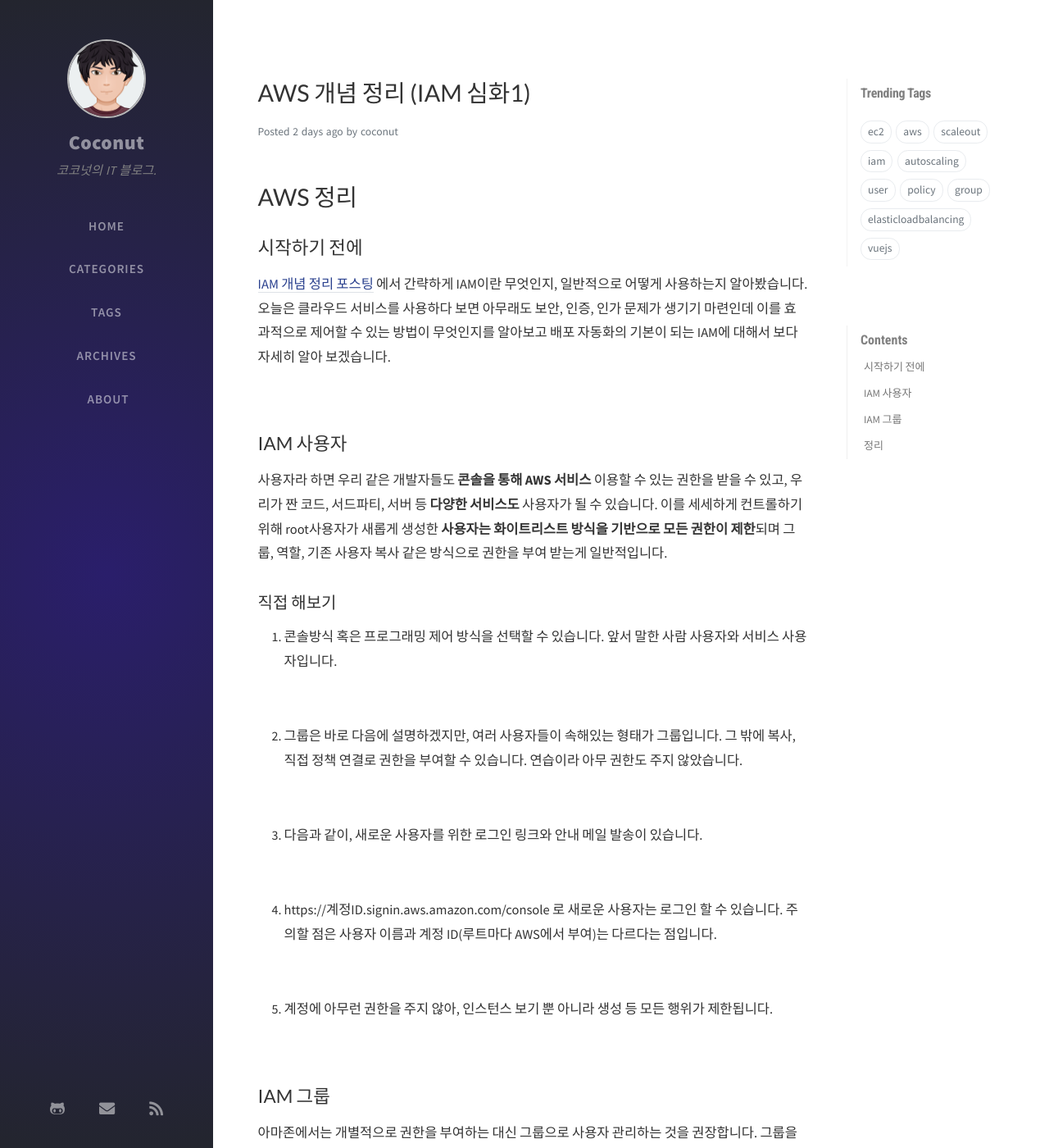
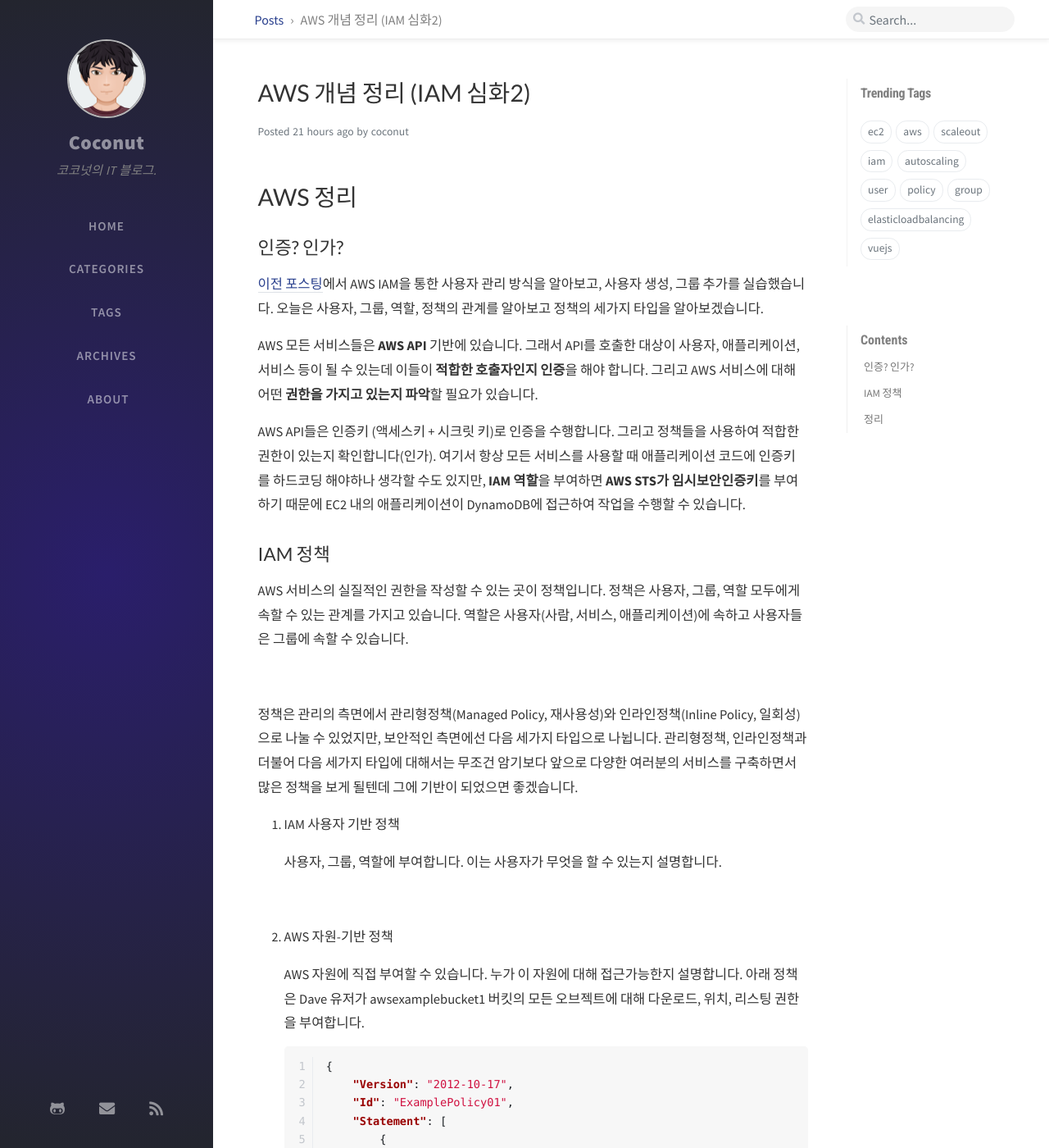
Before and after one commit to coconutstd/coconutstd.github.io, a Jekyll site: the page built from _posts/2020-10-24-AWS정리-6.md, in a window 1280 px wide and 1400 px high. Shown: the whole window at 82% size. Built offline with Jekyll 4.4.1, drawn with Linux system fonts in a browser that asks for light colours; nearby versions of some CDN libraries; comment, search, counter and statistics services are not loaded; some of the changed text lies outside the part shown.

Commit message:
No.7 포스팅(주제: AWS IAM정리 2) - 완료

````diff
--- a/_posts/2020-10-24-AWS정리-6.md
+++ b/_posts/2020-10-24-AWS정리-6.md
@@ -1,75 +1,116 @@
 ---
 layout: post
-title:  "AWS 개념 정리 (IAM 심화1)"
+title:  "AWS 개념 정리 (IAM 심화2)"
 summary: 클라우드 기술 이해
 author: coconut
-date: 2020-10-23 02:11 AM
+date: 2020-10-25 01:36 AM
 categories: [cloud]
-tags: [aws, ec2, iam, user, group, policy]
+tags: [aws, ec2, iam, user, group, role, policy]
 ---
 
 # AWS 정리
 
 
 
-## 시작하기 전에
+## 인증? 인가?
 
-[IAM 개념 정리 포스팅](https://coconutstd.github.io/posts/AWS%EC%A0%95%EB%A6%AC-1/) 에서 간략하게 IAM이란 무엇인지, 일반적으로 어떻게 사용하는지 알아봤습니다. 오늘은 클라우드 서비스를 사용하다 보면 아무래도 보안, 인증, 인가 문제가 생기기 마련인데 이를 효과적으로 제어할 수 있는 방법이 무엇인지를 알아보고 배포 자동화의 기본이 되는 IAM에 대해서 보다 자세히 알아 보겠습니다.
+[이전 포스팅](https://coconutstd.github.io/posts/AWS%EC%A0%95%EB%A6%AC-5/)에서 AWS IAM을 통한 사용자 관리 방식을 알아보고, 사용자 생성, 그룹 추가를 실습했습니다. 오늘은 사용자, 그룹, 역할, 정책의 관계를 알아보고 정책의 세가지 타입을 알아보겠습니다.
 
-![](/assets/img/post/aws5/1.png)
+AWS 모든 서비스들은 **AWS API** 기반에 있습니다. 그래서 API를 호출한 대상이 사용자, 애플리케이션, 서비스 등이 될 수 있는데 이들이 **적합한 호출자인지 인증**을 해야 합니다. 그리고 AWS 서비스에 대해 어떤 **권한을 가지고 있는지 파악**할 필요가 있습니다.
+
+AWS API들은 인증키 (액세스키 + 시크릿 키)로 인증을 수행합니다. 그리고 정책들을 사용하여 적합한 권한이 있는지 확인합니다(인가). 여기서 항상 모든 서비스를 사용할 때 애플리케이션 코드에 인증키를 하드코딩 해야하나 생각할 수도 있지만, **IAM 역할**을 부여하면 **AWS STS가 임시보안인증키**를 부여하기 때문에 EC2 내의 애플리케이션이 DynamoDB에 접근하여 작업을 수행할 수 있습니다.
 
 
 
-## IAM 사용자
+## IAM 정책
 
-사용자라 하면 우리 같은 개발자들도 **콘솔을 통해 AWS 서비스** 이용할 수 있는 권한을 받을 수 있고, 우리가 짠 코드, 서드파티, 서버 등 **다양한 서비스도** 사용자가 될 수 있습니다. 이를 세세하게 컨트롤하기 위해 root사용자가 새롭게 생성한 **사용자는** **화이트리스트 방식을 기반으로 모든 권한이 제한**되며 그룹, 역할, 기존 사용자 복사 같은 방식으로 권한을 부여 받는게 일반적입니다.
+AWS 서비스의 실질적인 권한을 작성할 수 있는 곳이 정책입니다. 정책은 사용자, 그룹, 역할 모두에게 속할 수 있는 관계를 가지고 있습니다. 역할은 사용자(사람, 서비스, 애플리케이션)에 속하고 사용자들은 그룹에 속할 수 있습니다.
 
-### 직접 해보기
-
-1. 콘솔방식 혹은 프로그래밍 제어 방식을 선택할 수 있습니다. 앞서 말한 사람 사용자와 서비스 사용자입니다.
-
-   ![](/assets/img/post/aws5/2.png)
-
-2. 그룹은 바로 다음에 설명하겠지만, 여러 사용자들이 속해있는 형태가 그룹입니다. 그 밖에 복사, 직접 정책 연결로 권한을 부여할 수 있습니다. 연습이라 아무 권한도 주지 않았습니다.
-
-   ![](/assets/img/post/aws5/3.png)
-
-3. 다음과 같이, 새로운 사용자를 위한 로그인 링크와 안내 메일 발송이 있습니다.
-
-   ![](/assets/img/post/aws5/4.png)
-
-4. https://계정ID.signin.aws.amazon.com/console 로 새로운 사용자는 로그인 할 수 있습니다. 주의할 점은 사용자 이름과 계정 ID(루트마다 AWS에서 부여)는 다르다는 점입니다.
-
-   ![](/assets/img/post/aws5/5.png)
-
-5. 계정에 아무런 권한을 주지 않아, 인스턴스 보기 뿐 아니라 생성 등 모든 행위가 제한됩니다.
-
-   ![](/assets/img/post/aws5/6.png)
+![](/assets/img/post/aws6/1.PNG)
 
 
 
-## IAM 그룹
+정책은 관리의 측면에서 관리형정책(Managed Policy, 재사용성)와 인라인정책(Inline Policy, 일회성)으로 나눌 수 있었지만, 보안적인 측면에선 다음 세가지 타입으로 나뉩니다. 관리형정책, 인라인정책과 더불어 다음 세가지 타입에 대해서는 무조건 암기보다 앞으로 다양한 여러분의 서비스를 구축하면서 많은 정책을 보게 될텐데 그에 기반이 되었으면 좋겠습니다.
 
-아마존에서는 개별적으로 권한을 부여하는 대신 그룹으로 사용자 관리하는 것을 권장합니다. 그룹을 생성하고 권한을 지정하면 해당 그룹에 속한 사용자든 그룹에 해당하는 모든 권한을 받습니다.
+1. IAM 사용자 기반 정책
 
-1. 그룹 탭으로 이동하여 그룹을 생성합니다
+   사용자, 그룹, 역할에 부여합니다. 이는 사용자가 무엇을 할 수 있는지 설명합니다.
 
-   ![](/assets/img/post/aws5/7.png)
+   ![](/assets/img/post/aws6/2.PNG)
 
-2. 필터에 ec2를 검색한 뒤, AmazonEC2FullAccess를 체크후 다음단계를 클릭합니다.
+2. AWS 자원-기반 정책
 
-   ![](/assets/img/post/aws5/8.png)
+   AWS 자원에 직접 부여할 수 있습니다. 누가 이 자원에 대해 접근가능한지 설명합니다. 아래 정책은 Dave 유저가 awsexamplebucket1 버킷의 모든 오브젝트에 대해 다운로드, 위치, 리스팅 권한을 부여합니다.
 
-3. 그룹을 생성한 뒤, 그룹 이름을 클릭하여 그룹에 위에서 생성한 IAM 사용자를 추가합니다.
+   ```json
+   {
+       "Version": "2012-10-17",
+       "Id": "ExamplePolicy01",
+       "Statement": [
+           {
+               "Sid": "ExampleStatement01",
+               "Effect": "Allow",
+               "Principal": {
+                   "AWS": "arn:aws:iam::123456789012:user/Dave"
+               },
+               "Action": [
+                   "s3:GetObject",
+                   "s3:GetBucketLocation",
+                   "s3:ListBucket"
+               ],
+               "Resource": [
+                   "arn:aws:s3:::awsexamplebucket1/*",
+                   "arn:aws:s3:::awsexamplebucket1"
+               ]
+           }
+       ]
+   }
+   ```
 
-   ![](/assets/img/post/aws5/10.png)
+3. 신뢰기반정책
 
-4. 그런 다음, IAM 사용자 로그인 페이지(https://계정ID.signin.aws.amazon.com/console)로 접속하여 IAM 사용자로 로그인한 뒤 EC2 서비스로 이동하면 아까와는 다르게 인스턴스 상태를 볼 수 있습니다.
+   누가 IAM 역할을 맡을 수 있는지 설명합니다. 보통 람다함수를 생성할 때 기본적으로 CloudWatch에 로그를 작성하는 역할이 자동생성됩니다. 해당 역할에는 CloudWatch 로그 작성 정책(사용자 기반 정책)이 부여되고, 추가적으로 이 역할은 람다함수와 신뢰관계(신뢰 기반 정책)가 형성됩니다.
 
-   ![](/assets/img/post/aws5/11.png)
+   ```json
+   {
+       "Version": "2012-10-17",
+       "Statement": [
+           {
+               "Effect": "Allow",
+               "Action": "logs:CreateLogGroup",
+               "Resource": "arn:aws:logs:us-east-1:447914318995:*"
+           },
+           {
+               "Effect": "Allow",
+               "Action": [
+                   "logs:CreateLogStream",
+                   "logs:PutLogEvents"
+               ],
+               "Resource": [
+                   "arn:aws:logs:us-east-1:447914318995:log-group:/aws/lambda/abcse:*"
+               ]
+           }
+       ]
+   }
+   ```
+
+   ```json
+   {
+     "Version": "2012-10-17",
+     "Statement": [
+       {
+         "Effect": "Allow",
+         "Principal": {
+           "Service": "lambda.amazonaws.com"
+         },
+         "Action": "sts:AssumeRole"
+       }
+     ]
+   }
+   ```
 
 
 
 ## 정리
 
-오늘은 IAM중 가장 기본이되는 **사용자**와, 이를 간편하게 관리할 수 있는 **그룹**에 대해서 알아보았습니다. 사용자는 사람 뿐아니라 **코드, 서비스, 심지어 서드파티 앱**이 될 수도 있다는 것을 기억하시면 되겠습니다. 그리고, **그룹을 생성**할 때 아마존에서 미리 정의해 놓은 **정책**들 또는 사용자 정의 정책을 연결하고 사용자 추가하는 것 까지 보았습니다. 다음 포스팅에서는 정책과 권한에 대해 알아보겠습니다.
+오늘은 AWS 서비스가 AWS API 기반이고 이를 호출하기 위해선 정당한 사용자(인증),  적절한 권한(인가)를 확인하는 절차가 있고 **일반적으론 정책들이 포함된 역할**로 인해 AWS CLI 및 AWS SDK가 자동적으로 AWS STS을 활용해 **임시인증**을 수행한다는 사실을 살펴봤습니다. 또한, 사용자 기반, 자원 기반, 신뢰 기반 정책의 JSON 문서들을 살펴보고 각자 **어떤 의미**를 표현하는지 알아봤습니다. 다음 포스팅엔 정책의 Effect, Resource, Action 세 가지 요소와 정책 변수의 내용을 알아보겠습니다.
````
Also changed, not shown: assets/img/post/aws6/1.PNG (added), assets/img/post/aws6/2.PNG (added).
